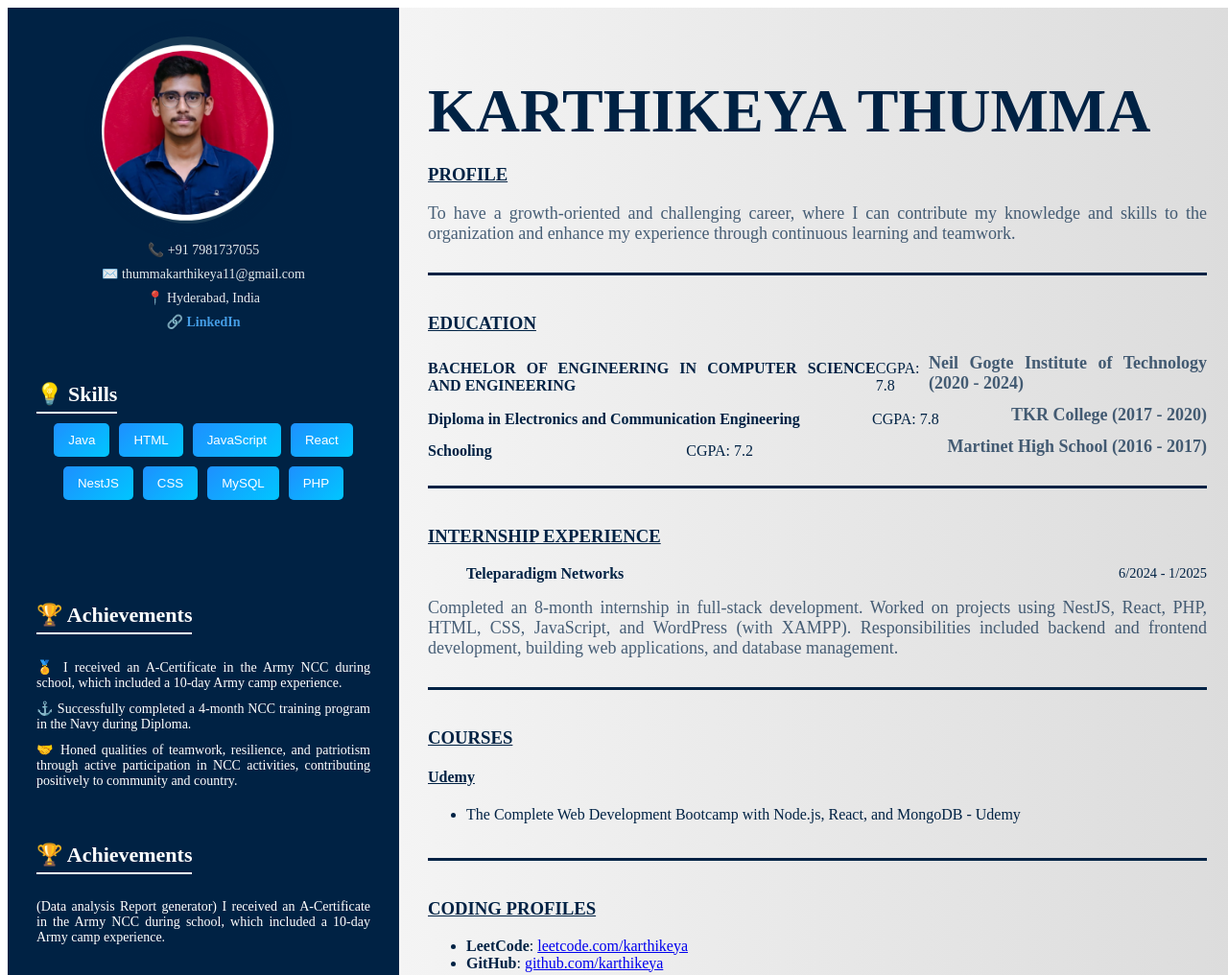
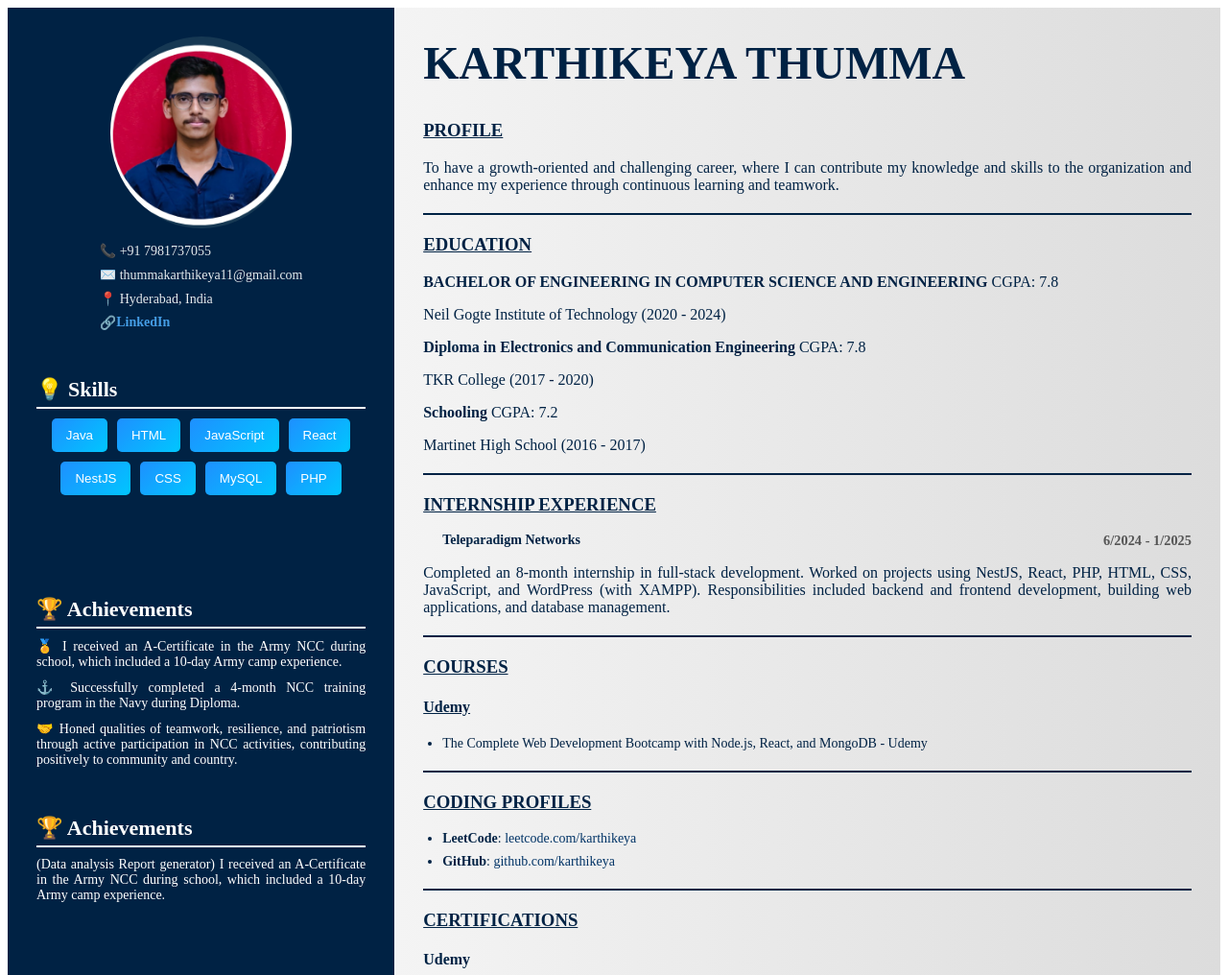
Before and after one commit to thummakarthikeya/Resume, a plain HTML site: page index.html in a window 1280 px wide. Shown: the top 1016 px of the page at 96% size. Drawn offline with Linux system fonts and the light colour scheme.

Commit message:
Update resume.css

```diff
--- a/resume.css
+++ b/resume.css
@@ -1,10 +1,12 @@
-/* General Resume Layout */
+/* General Layout */
 .resume-container {
     display: flex;
-    width: 100vw;
-    /* height: 100vh; */
+    /* font-family: 'Segoe UI', Tahoma, Geneva, Verdana, sans-serif;
+     */
      font-family: 'times new roman', sans-serif;
     text-align: justify;
+    width: 100%;
+    min-height: 100vh;
   }
 
   /* Left Section */
@@ -15,20 +17,28 @@
     padding: 30px;
     display: flex;
     flex-direction: column;
-    align-items: center;
     gap: 25px;
+
+
   }
 
 
 
   /* Profile Photo */
+  .photo {
+    display: flex;
+    flex-direction: column;
+    align-items: center; /* Center image horizontally */
+    justify-content: center;
+  }
+
   .photo img {
-    height: 195px;
-    width: 180px;
+    height: 200px;
+    width: 190px;
     border-radius: 50%;
-    /* border: 4px solid white; */
-    box-shadow: 0 0 15px #002244;
+    /* box-shadow: 0 0 15px #ffffff; */
   }
+
 
   .photo ul {
     list-style: none;
@@ -36,17 +46,28 @@
     margin-top: 15px;
     text-align: center;
     font-size: 14px;
+
+
   }
 
   .photo ul li {
     margin-bottom: 8px;
     opacity: 0.9;
+
+
+    display: flex;
+    align-items: flex-start;
+    justify-content:flex-start;
+    padding: 0%;
+    margin-left: 0%;
   }
 
   .photo ul a {
     color: #4dabf7;
     text-decoration: none;
     font-weight: bold;
+
+
   }
 
   .photo ul a:hover {
@@ -54,11 +75,10 @@
   }
 
   /* Skills Section */
-.skills h1 {
+  .skills h1, .achievements h1 {
     font-size: 22px;
     margin-bottom: 10px;
     border-bottom: 2px solid white;
-    display: inline-block;
     padding-bottom: 5px;
   }
 
@@ -84,40 +104,15 @@
     box-shadow: 0 4px 10px rgba(0, 198, 255, 0.3);
   }
 
-/* Achievements */
-.achievements h1 {
-    font-size: 22px;
-    margin-bottom: 10px;
-    border-bottom: 2px solid white;
-    display: inline-block;
-    padding-bottom: 5px;
-}
-
   .achievements ul {
     list-style: none;
     padding-left: 0;
   }
 
   .achievements li {
-    display: flex;
-    align-items: center;
-    gap: 8px;
     font-size: 14px;
     margin-bottom: 10px;
   }
-
-/* ------------------------------------from here the box2 starts--------------------------------------------- */
-
-.name {
-    font-size: 400% !important;
-    font-weight: bold; /* Optional: Makes the text bold */
-    /* text-align: center; */
-    color: #002244;
-    border: 0%;
-    margin: 0%;
-    margin-top: 5%;
-}
-
 
   /* Right Section */
   .box2 {
@@ -125,70 +120,70 @@
     color: #002244;
     width: 70%;
     padding: 30px;
-    display: flex;
-    flex-direction: column;
-    text-align: justify;
-
-    /* justify-content: center; */
-    /* align-items: center; */
   }
 
-/* Right Section */
-.box2 h1 {
-    font-size: 32px;
-    /* margin-bottom: 10px; */
+  .name {
+    font-size: 48px;
+    font-weight: bold;
+    margin-top: 0;
   }
 
-.box2 p {
-    font-size: 18px;
-    opacity: 0.7;
+  /* Headings */
+  .box2 h3 {
+    margin-top: 20px;
+    color: #002244;
   }
 
-hr {
-    color: 002244;
+  .section-divider {
+    margin: 20px 0;
+    height: 2px;
     background-color: #002244;
+    border: none;
   }
 
+  /* Education & Experience */
   .edu-item {
+    margin-bottom: 15px;
+  }
+
+  .edu-title {
     display: flex;
     justify-content: space-between;
     align-items: center;
-    font-size: 16px;
-    font-weight: bold;
   }
 
-  .edu-item span {
-    font-weight: normal;
-    color: #002244; /* Greenish color for CGPA */
+  .edu-cgpa {
+    font-weight: bold;
+    color: #002244;
+    font-size: 14px;
   }
-
-  p {
-    margin: 2px 0 10px;
-    font-size: 14px;
-    color: #002244;
-  }
-
-
 
   .experience-item {
     display: flex;
     justify-content: space-between;
-    align-items: center;
-    font-size: 1rem;
     font-weight: bold;
-    width: 100%;
   }
 
   .experience-date {
     font-size: 0.9rem;
-    font-weight: normal;
+    color: #555;
   }
 
+  ul {
+    padding-left: 20px;
+    margin: 0;
+  }
 
-  .section-divider {
-    border: none;
-    height: 3px;
-    background-color: #002244;
-    margin: 20px 0;
-    width: 100%;
+  li {
+    margin-bottom: 8px;
+    font-size: 14px;
   }
+
+  a {
+    color: #003366;
+    text-decoration: none;
+  }
+
+  a:hover {
+    text-decoration: underline;
+  }
```
Lines whose indentation alone changed are shown as unchanged.
